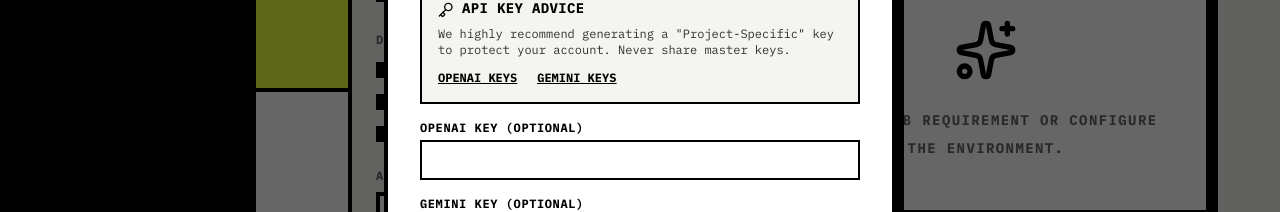
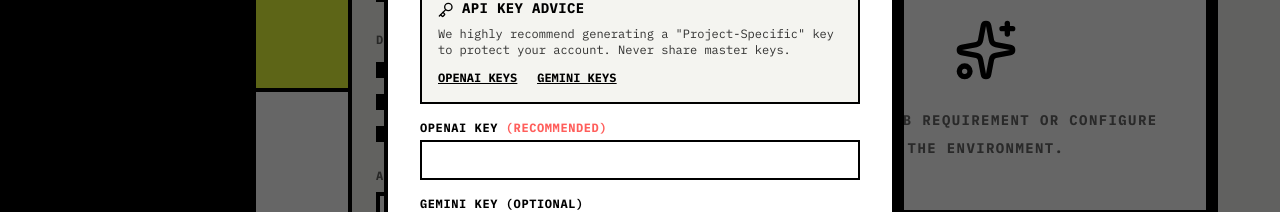
Before and after one commit to badirusubomi/job-applyer, a Next.js app: page /application-assistant in a window 1280 px wide. Shown: the part 310-522 px from the top of the page. Built offline with nearby package versions, Linux system fonts and the light colour scheme; a web font is replaced by a local one.

Commit message:
feat: update OpenAI API key labels and radio options to show recommended status

```diff
--- a/app/application-assistant/page.tsx
+++ b/app/application-assistant/page.tsx
@@ -328,7 +328,7 @@
                 </div>
               </div>
               <div>
-                <label className="block mb-1 font-bold uppercase tracking-wider text-xs">OpenAI Key (Optional)</label>
+                <label className="block mb-1 font-bold uppercase tracking-wider text-xs">OpenAI Key <span className="text-[#ff5e5b]">(Recommended)</span></label>
                 <input type="password" value={apiKeys.openai || ''} onChange={e => saveKeys({ ...apiKeys, openai: e.target.value })} className="w-full p-2 border-2 border-black focus:outline-none" />
               </div>
               <div>
@@ -444,7 +444,7 @@
                         className="appearance-none w-4 h-4 border-2 border-black checked:bg-black checked:border-black flex-shrink-0 disabled:bg-gray-300"
                       />
                       <span className="text-sm font-bold uppercase tracking-widest group-hover:bg-[#e8fc3b] px-1">
-                        {m === 'gemini' ? 'Gemini' : m === 'openai' ? 'OpenAI' : 'Local (Coming Soon)'}
+                        {m === 'gemini' ? 'Gemini' : m === 'openai' ? <span>OpenAI <span className="text-[#ff5e5b] text-[10px] ml-1">(Recommended)</span></span> : 'Local (Coming Soon)'}
                       </span>
                     </label>
                   ))}
@@ -477,7 +477,7 @@
                 <div className="font-mono">
                   <div>
                     <div className="flex justify-between items-center mb-1">
-                      <label className="block text-[10px] font-bold uppercase tracking-wider">OpenAI API Key</label>
+                      <label className="block text-[10px] font-bold uppercase tracking-wider">OpenAI API Key <span className="text-[#ff5e5b]">(Recommended)</span></label>
                       <a href="https://platform.openai.com/api-keys" target="_blank" rel="noopener noreferrer" className="text-[10px] text-blue-600 hover:underline">Get Key &rarr;</a>
                     </div>
                     <input type="password" value={apiKeys.openai || ''} onChange={e => saveKeys({ ...apiKeys, openai: e.target.value })} className="w-full p-2 border-4 border-black focus:outline-none focus:bg-[#e8fc3b]/10 text-xs" placeholder="sk-..." />
```
